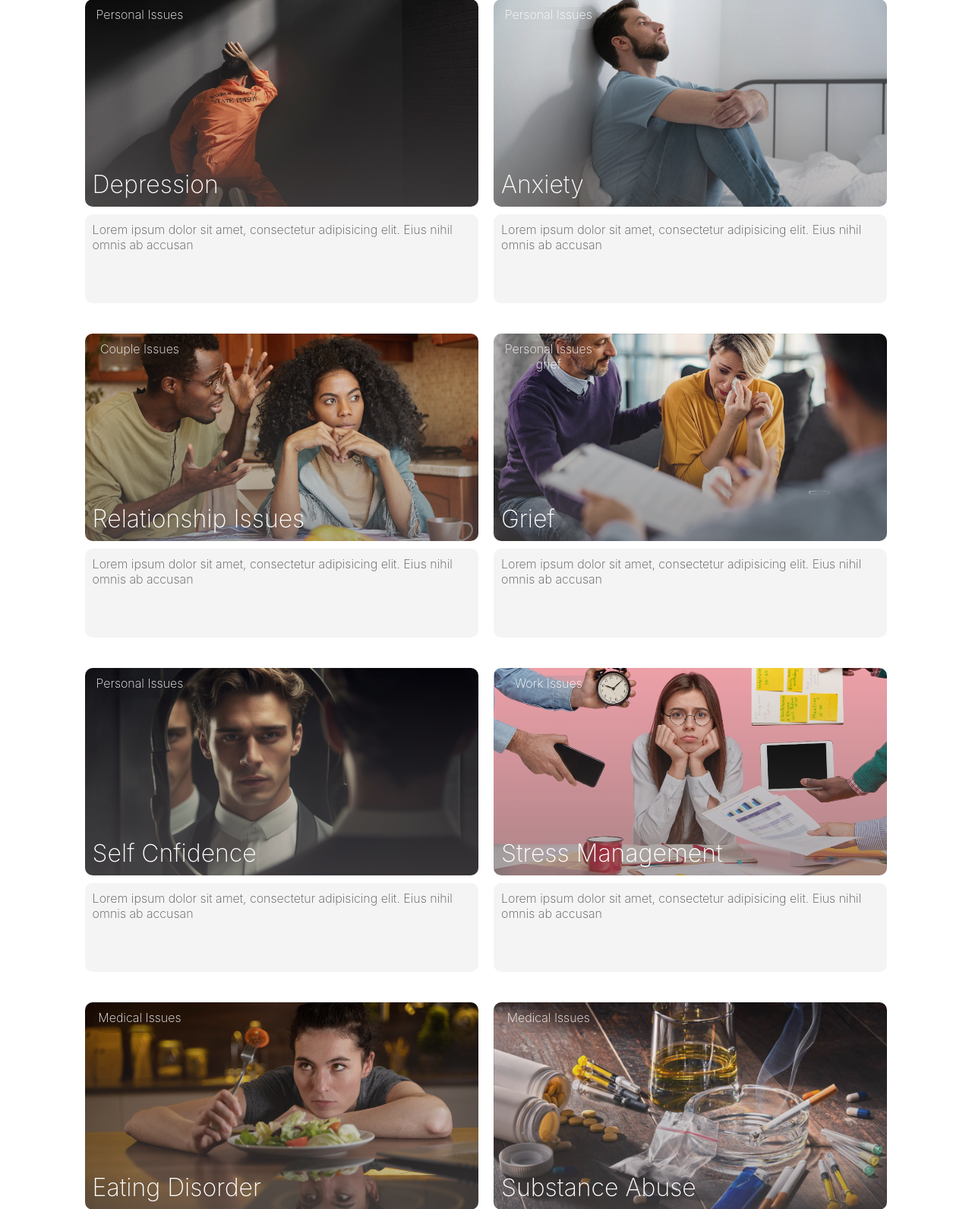
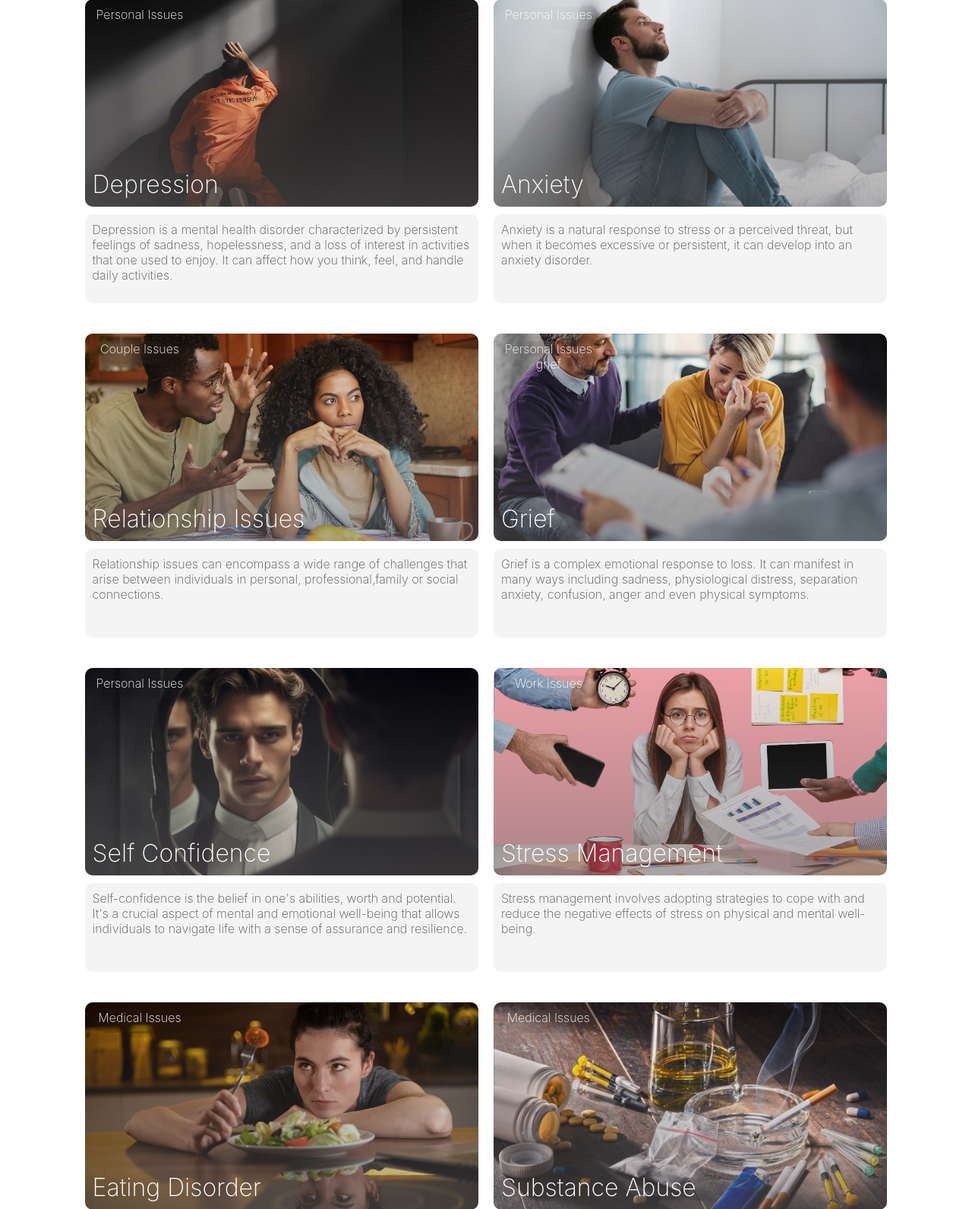
Before and after one commit to butera24/peacehub, a Laravel app: page /contact in a window 1280 px wide. Shown: the part 265-1856 px from the top of the page at 76% size. Run offline with Laravel 12, Linux system fonts and the light colour scheme; style sheets or scripts are compiled from the project's sources; some libraries are stand-ins or nearby versions.

Commit message:
Image corrections

```diff
--- a/app/Http/Controllers/PostController.php
+++ b/app/Http/Controllers/PostController.php
@@ -58,7 +58,7 @@
     public function show(Post $post)
     {
         $comments = Comment::where('post_id', $post->id)->get();
-        //dd($comments);
+
         return view('commentview', compact('post','comments'));
     }
 
--- a/resources/sass/about.scss
+++ b/resources/sass/about.scss
@@ -5,7 +5,6 @@
 }
 
 body {
-    border: 2px solid black;
     border-radius: 15px;
     font-family: "Inter", 'Segoe UI', Tahoma, Geneva, Verdana, sans-serif;
     font-optical-sizing: auto;
--- a/resources/sass/peacehub.scss
+++ b/resources/sass/peacehub.scss
@@ -6,7 +6,7 @@
 
 
 body {
-    border: 2px solid black;
+
     border-radius: 15px;
     font-family: "Inter", sans-serif;
     font-optical-sizing: auto;
@@ -38,7 +38,7 @@
     width: 97vw;
     height: 80vh;
 
-    background-image: url('../../public/images/daniela.jpg');
+    background-image: url('../../public/images/MUBS.jpg');
     background-position: center;
     background-repeat: no-repeat;
     background-size: cover;
@@ -378,7 +378,7 @@
     position: relative;
     width: 40%;
     margin-left: 50px;
-    background-image: url('../../public/images/prayer.jpg');
+    background-image: url('../../public/images/daniela.jpg');
     background-size: cover;
     background-position: center;
     border-radius: 15px;
--- a/resources/views/resources.blade.php
+++ b/resources/views/resources.blade.php
@@ -17,14 +17,14 @@
 <body>
     <section class="section-1">
         <header id="header">
-            <div class="logo" style="cursor: pointer;">PEACE
+        <a href="{{route('welcome')}}" class="logo" style="cursor: pointer;">PEACE
                 <svg xmlns="http://www.w3.org/2000/svg" viewBox="0 0 512 512" width="20" height="20"
                     fill="white">
                     <path
                         d="M288 167.2v-28.1c-28.2-36.3-47.1-79.3-54.1-125.2-2.1-13.5-19-18.8-27.8-8.3-21.1 24.9-37.7 54.1-48.9 86.5 34.2 38.3 80 64.6 130.8 75.1zM400 64c-44.2 0-80 35.9-80 80.1v59.4C215.6 197.3 127 133 87 41.8c-5.5-12.5-23.2-13.2-29-.9C41.4 76 32 115.2 32 156.6c0 70.8 34.1 136.9 85.1 185.9 13.2 12.7 26.1 23.2 38.9 32.8l-143.9 36C1.4 414-3.4 426.4 2.6 435.7 20 462.6 63 508.2 155.8 512c8 .3 16-2.6 22.1-7.9l65.2-56.1H320c88.4 0 160-71.5 160-159.9V128l32-64H400zm0 96.1c-8.8 0-16-7.2-16-16s7.2-16 16-16 16 7.2 16 16-7.2 16-16 16z" />
                 </svg>
                 HUB
-            </div>
+            </a>
 
 
             <nav>
--- a/resources/views/services.blade.php
+++ b/resources/views/services.blade.php
@@ -17,14 +17,14 @@
 <body>
     <section class="section-1">
         <header id="header">
-            <div class="logo" style="cursor: pointer;">PEACE
+        <a href="{{route('welcome')}}" class="logo" style="cursor: pointer;">PEACE
                 <svg xmlns="http://www.w3.org/2000/svg" viewBox="0 0 512 512" width="20" height="20"
                     fill="white">
                     <path
                         d="M288 167.2v-28.1c-28.2-36.3-47.1-79.3-54.1-125.2-2.1-13.5-19-18.8-27.8-8.3-21.1 24.9-37.7 54.1-48.9 86.5 34.2 38.3 80 64.6 130.8 75.1zM400 64c-44.2 0-80 35.9-80 80.1v59.4C215.6 197.3 127 133 87 41.8c-5.5-12.5-23.2-13.2-29-.9C41.4 76 32 115.2 32 156.6c0 70.8 34.1 136.9 85.1 185.9 13.2 12.7 26.1 23.2 38.9 32.8l-143.9 36C1.4 414-3.4 426.4 2.6 435.7 20 462.6 63 508.2 155.8 512c8 .3 16-2.6 22.1-7.9l65.2-56.1H320c88.4 0 160-71.5 160-159.9V128l32-64H400zm0 96.1c-8.8 0-16-7.2-16-16s7.2-16 16-16 16 7.2 16 16-7.2 16-16 16z" />
                 </svg>
                 HUB
-            </div>
+            </a>
 
 
             <nav>
@@ -68,7 +68,7 @@
                     <h3>Depression</h3>
                 </div>
                 <div class="buttons">
-                    <p>Lorem ipsum dolor sit amet, consectetur adipisicing elit. Eius nihil omnis ab accusan</p>
+                    <p>Depression is a mental health disorder characterized by persistent feelings of sadness, hopelessness, and a loss of interest in activities that one used to enjoy. It can affect how you think, feel, and handle daily activities.</p>
 
                 </div>
             </div>
@@ -78,7 +78,7 @@
                     <h3>Anxiety</h3>
                 </div>
                 <div class="buttons">
-                    <p>Lorem ipsum dolor sit amet, consectetur adipisicing elit. Eius nihil omnis ab accusan</p>
+                    <p>Anxiety is a natural response to stress or a perceived threat, but when it becomes excessive or persistent, it can develop into an anxiety disorder.</p>
 
                 </div>
             </div>
@@ -95,7 +95,7 @@
                     <h3>Relationship Issues</h3>
                 </div>
                 <div class="buttons">
-                    <p>Lorem ipsum dolor sit amet, consectetur adipisicing elit. Eius nihil omnis ab accusan</p>
+                    <p>Relationship issues can encompass a wide range of challenges that arise between individuals in personal, professional,family or social connections.</p>
 
                 </div>
             </div>
@@ -105,7 +105,7 @@
                     <h3>Grief</h3>
                 </div>
                 <div class="buttons">
-                    <p>Lorem ipsum dolor sit amet, consectetur adipisicing elit. Eius nihil omnis ab accusan</p>
+                    <p>Grief is a complex emotional response to loss. It can manifest in many ways including sadness,  physiological distress, separation anxiety, confusion, anger and even physical symptoms.</p>
 
                 </div>
             </div>
@@ -119,10 +119,10 @@
             <div class="card">
                 <div class="card-content confidence">
                     <p>Personal Issues</p>
-                    <h3>Self Cnfidence</h3>
+                    <h3>Self Confidence</h3>
                 </div>
                 <div class="buttons">
-                    <p>Lorem ipsum dolor sit amet, consectetur adipisicing elit. Eius nihil omnis ab accusan</p>
+                    <p>Self-confidence is the belief in one's abilities, worth and potential. It's a crucial aspect of mental and emotional well-being that allows individuals to navigate life with a sense of assurance and resilience.</p>
 
                 </div>
             </div>
@@ -132,7 +132,7 @@
                     <h3>Stress Management</h3>
                 </div>
                 <div class="buttons">
-                    <p>Lorem ipsum dolor sit amet, consectetur adipisicing elit. Eius nihil omnis ab accusan</p>
+                    <p>Stress management involves adopting strategies to cope with and reduce the negative effects of stress on physical and mental well-being.</p>
 
                 </div>
             </div>
@@ -149,7 +149,7 @@
                     <h3>Eating Disorder</h3>
                 </div>
                 <div class="buttons">
-                    <p>Lorem ipsum dolor sit amet, consectetur adipisicing elit. Eius nihil omnis ab accusan</p>
+                    <p>Eating disorders are serious mental health conditions characterized by disturbances in eating behaviors and distorted body image.</p>
 
                 </div>
             </div>
@@ -159,7 +159,7 @@
                     <h3>Substance Abuse</h3>
                 </div>
                 <div class="buttons">
-                    <p>Lorem ipsum dolor sit amet, consectetur adipisicing elit. Eius nihil omnis ab accusan</p>
+                    <p>Substance abuse refers to the harmful or hazardous use of psychoactive substances, including alcohol and drugs.</p>
 
                 </div>
             </div>
```
Also changed, not shown: resources/views/about.blade.php (+9 -9 lines), public/images/MUBS.jpg (added), public/images/ema.jpg (renamed from public/images/Ema Babikwa .jpg).
